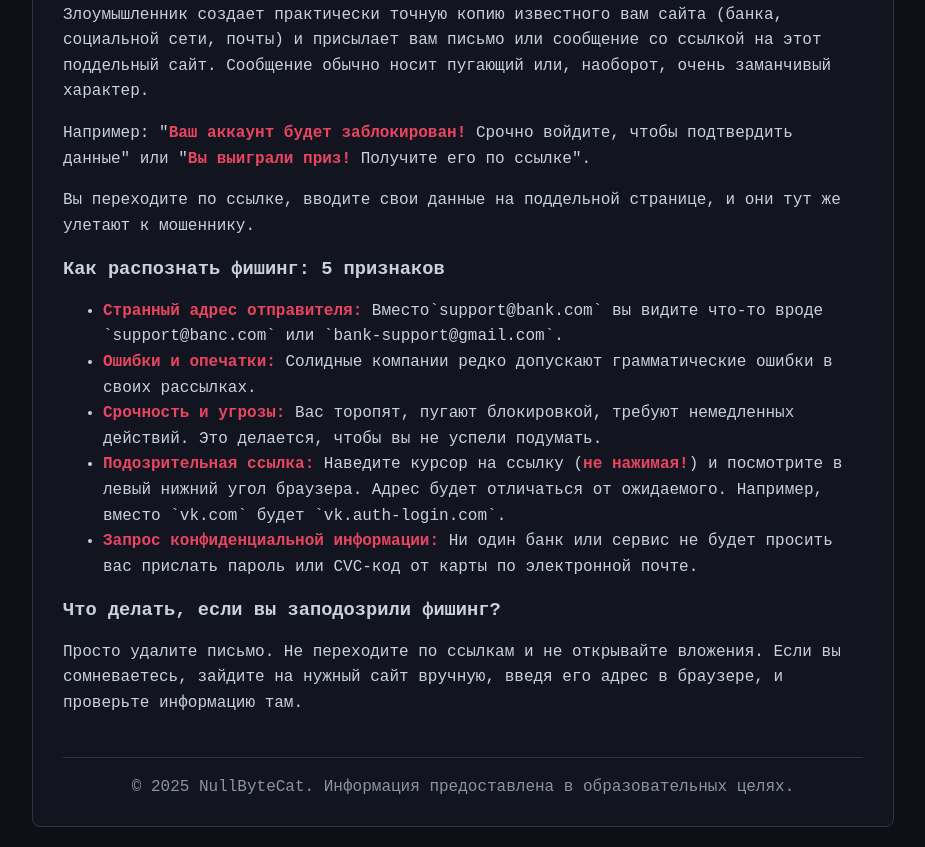
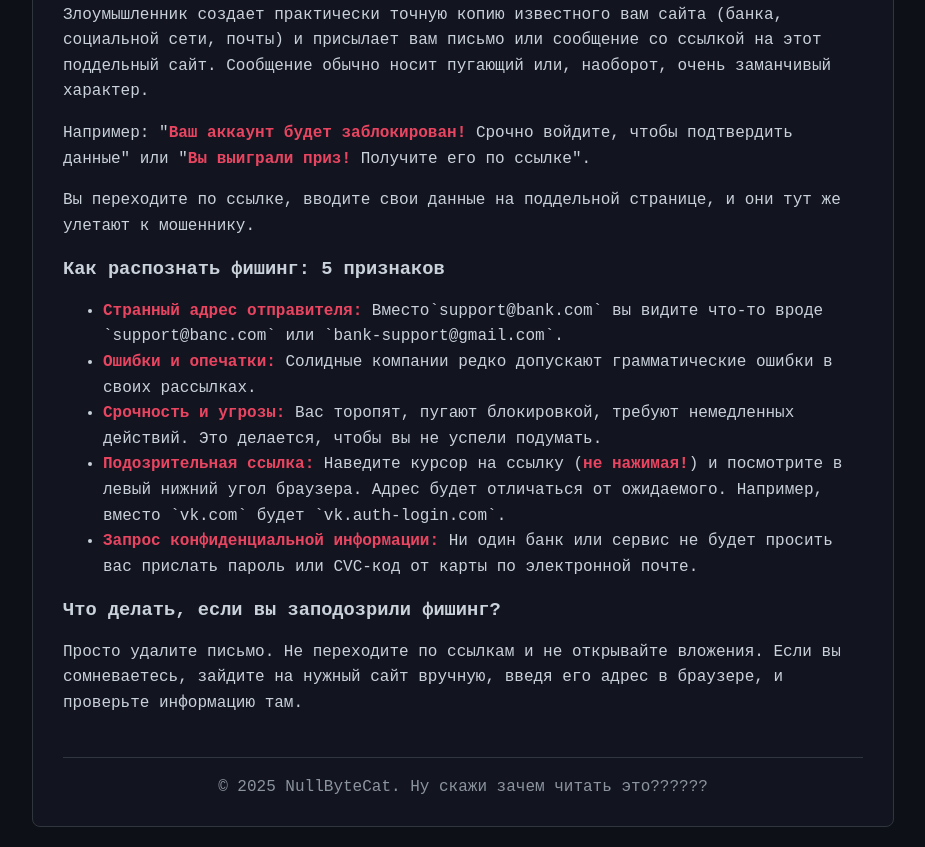
Before and after one commit to NullBiteCat/nullbitecat.github.io, a plain HTML site: page phishing.html in a window 1280 px wide. Shown: the part 431-1278 px from the top of the page, without its empty margins (177-1102 px from the left). Drawn offline with Linux system fonts and the light colour scheme.

Commit message:
Update phishing.html

```diff
--- a/phishing.html
+++ b/phishing.html
@@ -72,7 +72,7 @@
  </main>
 
  <footer>
-  &copy; 2025 NullByteCat. Информация предоставлена в образовательных целях.
+  &copy; 2025 NullByteCat. Ну скажи зачем читать это??????
  </footer>
  </div>
 </body>
```
